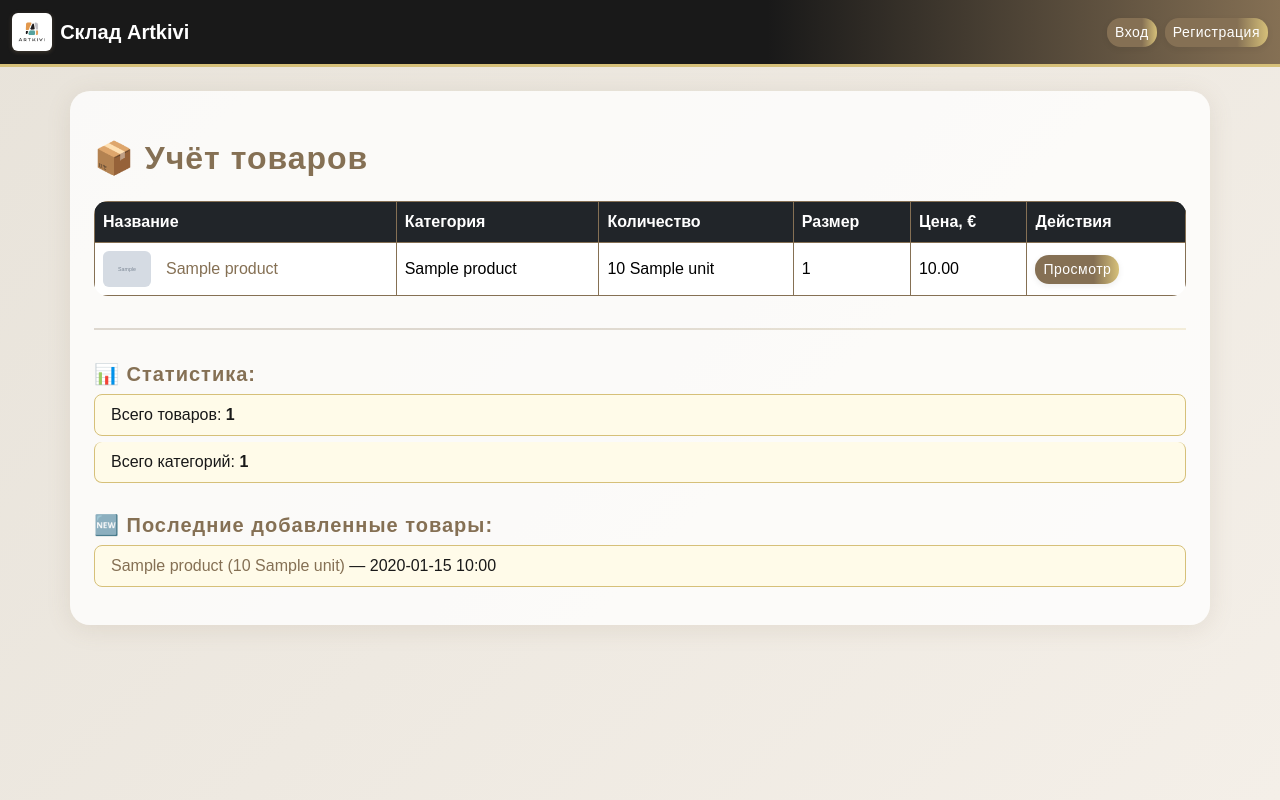
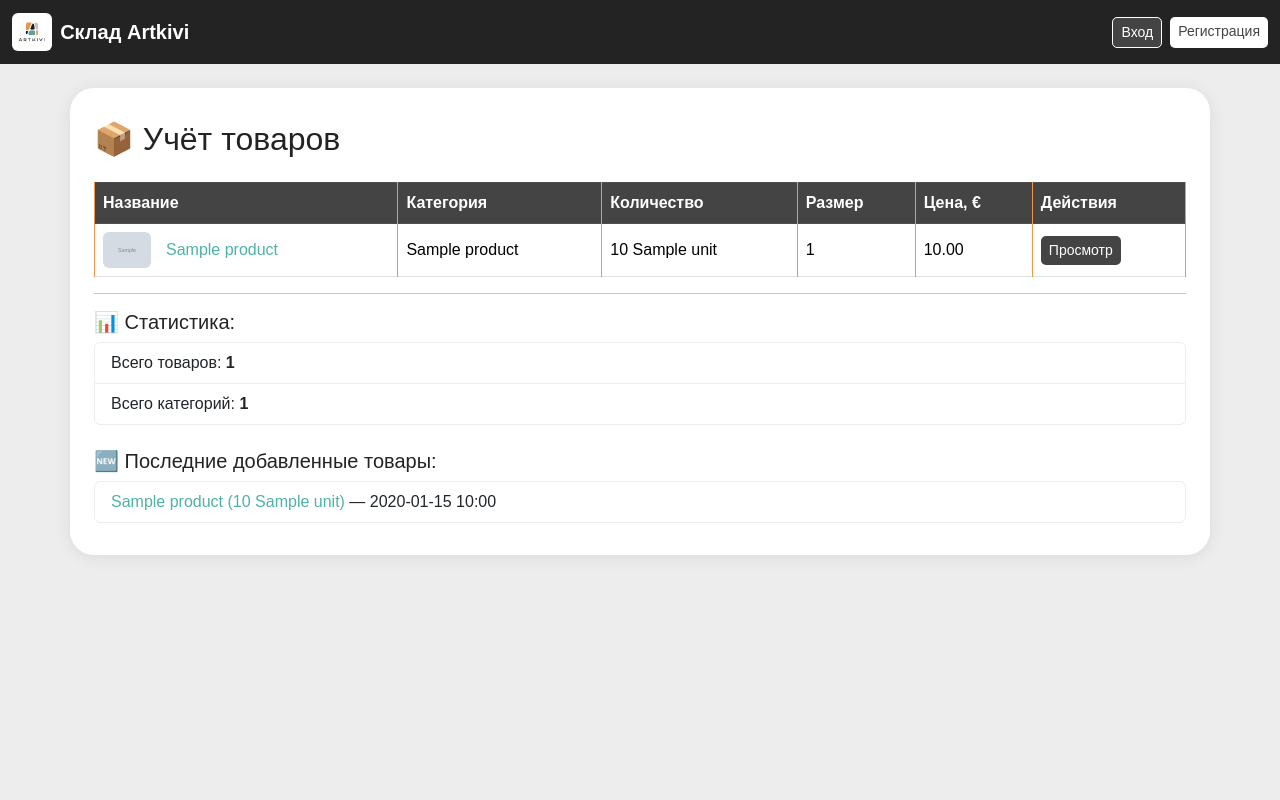
Before and after one commit to NikM19/inventory-app, a Flask app: template templates/index.html in a window 1280 px wide. Run offline with Flask 3, Linux system fonts and the light colour scheme; the template is opened without the code that fills it: most values are stand-ins (such as "Sample title", 1, 10 or a date in 2020); grey boxes marked "Sample" are stand-in pictures.

Commit message:
Исправлены цвета: фирменная палитра Artkivi, читабельные кнопки

```diff
--- a/static/artkivi.css
+++ b/static/artkivi.css
@@ -1,130 +1,95 @@
 body {
-    background: linear-gradient(135deg, #E8E3DA 0%, #f4efe8 100%);
-    color: #191919;
-    font-family: 'Montserrat', Arial, sans-serif;
-    min-height: 100vh;
+  background: #ededed;
+  color: #232323;
+  font-family: 'Montserrat', Arial, sans-serif;
 }
 
-.navbar-dark.bg-dark {
-    background: linear-gradient(90deg, #191919 60%, #857054 100%) !important;
-    border-bottom: 3px solid #D6C079;
+.navbar, .navbar-brand {
+  background: #232323 !important;
+  color: #fff !important;
+}
+.navbar .navbar-brand img {
+  background: #fff;
+  border-radius: 4px;
+  margin-right: 8px;
 }
 
-.navbar-brand img {
-    height: 38px;
-    margin-right: 12px;
-    filter: drop-shadow(0 1px 2px #85705466);
-    border-radius: 8px;
-    background: #fff;
-    padding: 3px 8px;
+.navbar-text {
+  color: #ededed !important;
 }
 
-.container {
-    background: #ffffffcc;
-    border-radius: 20px;
-    box-shadow: 0 4px 24px #85705422;
-    padding: 32px 24px;
-    margin-bottom: 32px;
+.btn, .btn-sm {
+  font-weight: 500;
+  border-radius: 5px;
+  border: none;
 }
 
-.btn,
-.btn-primary, .btn-success, .btn-outline-secondary {
-    border-radius: 14px;
-    background: linear-gradient(90deg, #857054 70%, #D6C079 100%);
-    border: none;
-    color: #fff;
-    font-weight: 500;
-    letter-spacing: 0.5px;
-    transition: 0.2s;
-    box-shadow: 0 2px 6px #19191914;
-}
-.btn:hover, .btn-primary:hover, .btn-success:hover, .btn-outline-secondary:hover {
-    background: linear-gradient(90deg, #D6C079 60%, #857054 100%);
-    color: #191919;
+.btn-success, .btn-outline-secondary, .btn-primary {
+  background: #ec994b !important;
+  color: #fff !important;
 }
 
 .btn-warning {
-    background: #D6C079;
-    color: #191919;
-}
-.btn-warning:hover {
-    background: #857054;
-    color: #fff;
+  background: #4fb1a8 !important;
+  color: #fff !important;
 }
 
 .btn-danger {
-    background: #ad3e2b;
-    color: #fff;
-}
-.btn-danger:hover {
-    background: #e66c4d;
-    color: #fff;
+  background: #b8453e !important;
+  color: #fff !important;
 }
 
-.table-dark {
-    background: #191919 !important;
-    color: #fff;
+.btn-info {
+  background: #444444 !important;
+  color: #fff !important;
 }
 
-.table th, .table td {
-    vertical-align: middle;
-    border: 1.5px solid #857054;
+.btn-outline-light {
+  border: 1px solid #fff !important;
+  color: #fff !important;
+  background: #444444 !important;
 }
 
-.table-bordered {
-    border-radius: 14px;
-    overflow: hidden;
-    border-color: #857054;
+.btn-light {
+  background: #fff !important;
+  color: #444444 !important;
+}
+
+.table {
+  background: #fff;
+  color: #222;
+}
+
+.table-dark th, .table-dark td, .table-dark {
+  background: #444444 !important;
+  color: #fff !important;
+}
+
+.table-bordered > :not(caption) > * > * {
+  border-color: #ec994b;
+}
+
+.alert {
+  border-radius: 5px;
 }
 
 .list-group-item {
-    background: #fffbe9;
-    color: #191919;
-    border: 1px solid #D6C079;
-    border-radius: 8px !important;
-    margin-bottom: 6px;
+  background: #fff;
+  border-color: #ededed;
 }
 
 a, a:visited {
-    color: #857054;
-    text-decoration: none;
+  color: #4fb1a8;
 }
 a:hover {
-    color: #ad3e2b;
-    text-decoration: underline;
+  color: #ec994b;
+  text-decoration: underline;
 }
 
-input, select, textarea {
-    background: #fffbe9;
-    border: 1.5px solid #D6C079;
-    color: #191919;
-    border-radius: 10px;
-    padding: 8px 12px;
-    transition: border 0.2s;
+/* Фон для основной карточки/центра */
+.container {
+  background: #fff;
+  border-radius: 24px;
+  box-shadow: 0 2px 16px rgba(68,68,68,0.10);
+  padding: 32px 24px;
 }
-input:focus, select:focus, textarea:focus {
-    border-color: #857054;
-    outline: none;
-    background: #f8efe1;
-}
-
-/* Стиль для заголовков */
-h2, h5 {
-    font-family: 'Montserrat', Arial, sans-serif;
-    font-weight: 700;
-    color: #857054;
-    letter-spacing: 1px;
-    margin-top: 0.5em;
-}
-
-hr {
-    border: 0;
-    height: 2px;
-    background: linear-gradient(90deg, #857054 40%, #D6C079 100%);
-    margin: 32px 0;
-}
-
-.alert {
-    border-radius: 12px;
-    font-size: 1em;
-}
```
